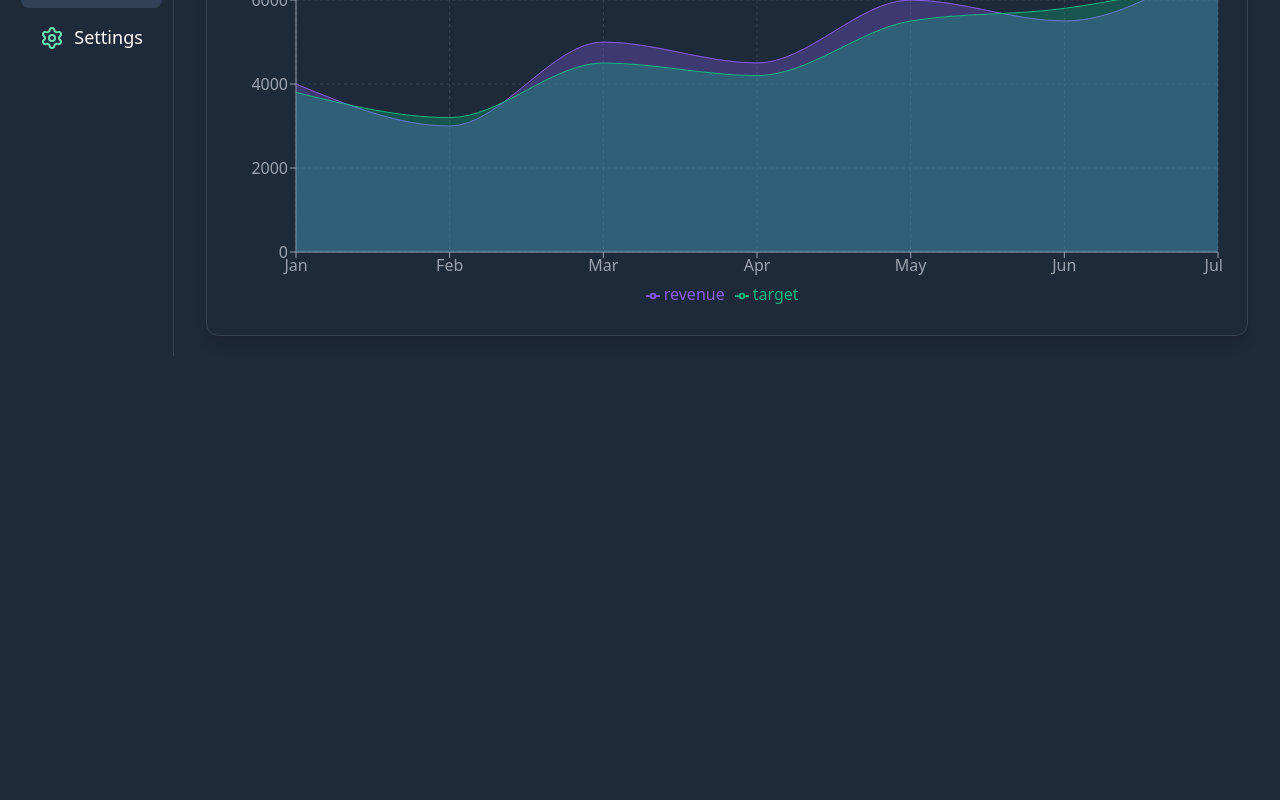
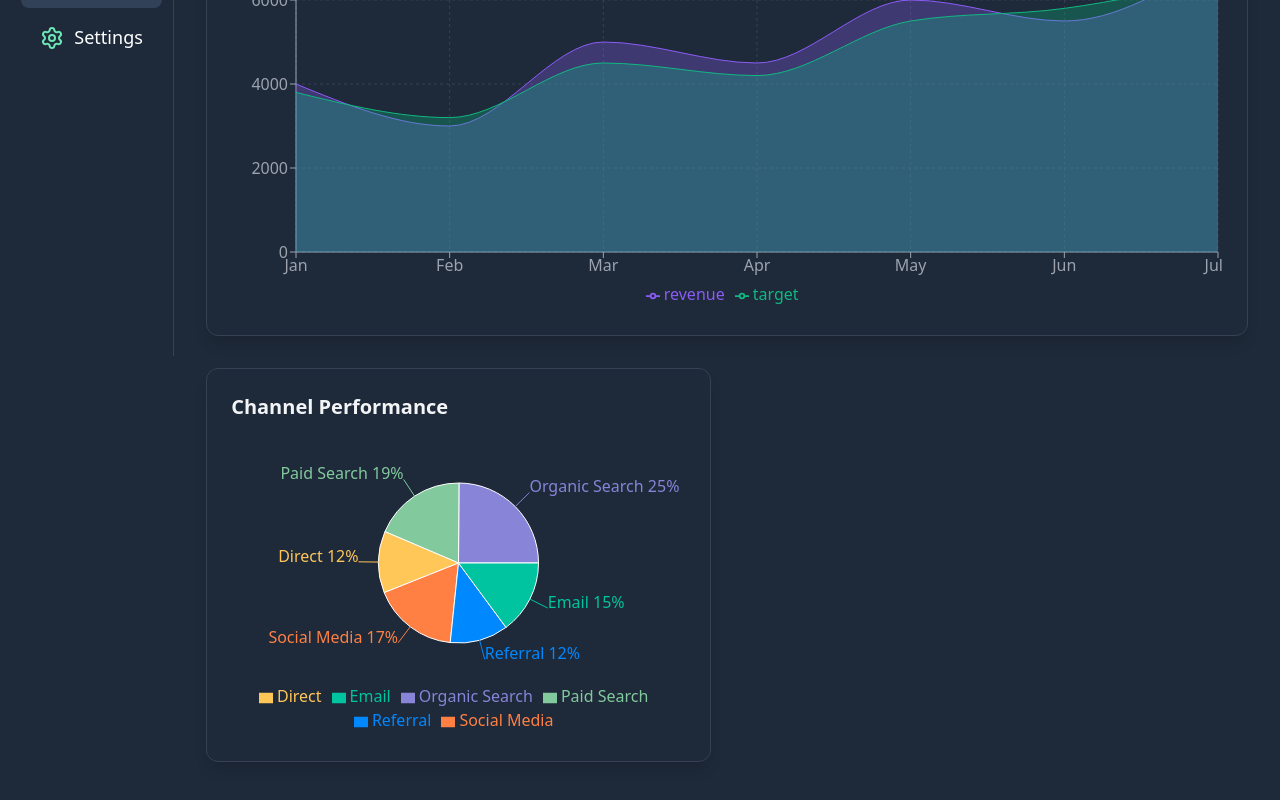
Before and after one commit to Bigbilly-github/Dashboard, a React (Vite) app: page /analytics in a window 1280 px wide. Shown: the part 444-1244 px from the top of the page. Before the commit the page ends 868 px from the top, so only its background shows below. Built offline with nearby package versions, Linux system fonts and the light colour scheme.

Commit message:
created and styled channel perfomance  component

```diff
--- a/src/components/analytics/Analyticsdisplay.jsx
+++ b/src/components/analytics/Analyticsdisplay.jsx
@@ -2,6 +2,7 @@
 
 import Usertable from "../users/Usertable";
 import Analyticscard from "./Analyticscard";
+import ChannelPerformance from "./Channelperfomance";
 import RevenueChart from "./Revenuechart";
 
 const Analyticsdisplay = () => {
@@ -10,6 +11,7 @@ const Analyticsdisplay = () => {
       <Analyticscard />
         <RevenueChart/>
       <div className="grid grid-cols-1 lg:grid-cols-2 gap-8 mb-8">
+        <ChannelPerformance/>
 
 
       </div>
--- /dev/null
+++ b/src/components/analytics/Channelperfomance.jsx
@@ -0,0 +1,53 @@
+import { motion } from "framer-motion";
+import { PieChart, Pie, Cell, Tooltip, Legend, ResponsiveContainer } from "recharts";
+
+const channelData = [
+	{ name: "Organic Search", value: 4000 },
+	{ name: "Paid Search", value: 3000 },
+	{ name: "Direct", value: 2000 },
+	{ name: "Social Media", value: 2780 },
+	{ name: "Referral", value: 1890 },
+	{ name: "Email", value: 2390 },
+];
+const COLORS = ["#8884d8", "#82ca9d", "#ffc658", "#ff8042", "#0088FE", "#00C49F"];
+
+const ChannelPerformance = () => {
+	return (
+		<motion.div
+			className='bg-gray-800 bg-opacity-50 backdrop-filter backdrop-blur-lg shadow-lg rounded-xl p-6 border border-gray-700'
+			initial={{ opacity: 0, y: 20 }}
+			animate={{ opacity: 1, y: 0 }}
+			transition={{ delay: 0.3 }}
+		>
+			<h2 className='text-xl font-semibold text-gray-100 mb-4'>Channel Performance</h2>
+			<div style={{ width: "100%", height: 300 }}>
+				<ResponsiveContainer>
+					<PieChart>
+						<Pie
+							data={channelData}
+							cx='50%'
+							cy='50%'
+							outerRadius={80}
+							fill='#8884d8'
+							dataKey='value'
+							label={({ name, percent }) => `${name} ${(percent * 100).toFixed(0)}%`}
+						>
+							{channelData.map((entry, index) => (
+								<Cell key={`cell-${index}`} fill={COLORS[index % COLORS.length]} />
+							))}
+						</Pie>
+						<Tooltip
+							contentStyle={{
+								backgroundColor: "rgba(31, 41, 55, 0.8)",
+								borderColor: "#4B5563",
+							}}
+							itemStyle={{ color: "#E5E7EB" }}
+						/>
+						<Legend />
+					</PieChart>
+				</ResponsiveContainer>
+			</div>
+		</motion.div>
+	);
+};
+export default ChannelPerformance;
```
